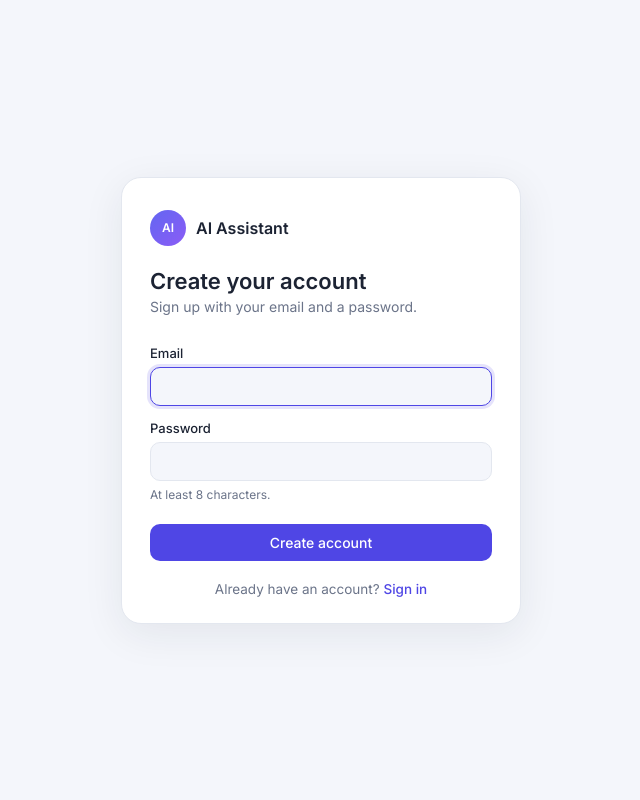
After one commit to TomYelnikoff/skilnet_deployment, a Flask app: page /signup in a window 1280 px wide. The commit adds this page. Shown: the whole page, without its empty margins (319-959 px from the left). Run offline with Flask 3, Linux system fonts and the light colour scheme.

Commit message:
Add email/password auth and compacted chat context
Auth:
- users table in SQLite (unique lowercased email, salted password hash)
- /signup and /login pages, /api/signup|login|logout|me, signed session cookie
- chat pages and /api/* require login; conversations are scoped per user
- session secret from SECRET_KEY or persisted .secret_key on the data volume
- public /healthz; Docker healthcheck now uses it

Context compaction:
- only the last CONTEXT_WINDOW_MESSAGES (default 5) are sent verbatim
- older messages are folded into a rolling summary saved on the conversation
  and sent in the system prompt; summarizer failures degrade gracefully
- summarization token usage is included in the per-message/total counters

Co-Authored-By: Claude Sonnet 5.5 <noreply@anthropic.com>

```diff
--- a/app.py
+++ b/app.py
@@ -1,10 +1,23 @@
 import os
+import re
+import secrets
 import sqlite3
-from datetime import datetime, timezone
+from datetime import datetime, timedelta, timezone
+from functools import wraps
 
 import boto3
 from botocore.exceptions import ClientError, NoCredentialsError
-from flask import Flask, g, jsonify, render_template, request
+from flask import (
+    Flask,
+    g,
+    jsonify,
+    redirect,
+    render_template,
+    request,
+    session as flask_session,
+    url_for,
+)
+from werkzeug.security import check_password_hash, generate_password_hash
 
 BASE_DIR = os.path.dirname(os.path.abspath(__file__))
 DB_PATH = os.environ.get("CHAT_DB_PATH", os.path.join(BASE_DIR, "chat_history.db"))
@@ -14,11 +27,60 @@ MODEL_ID = os.environ.get("BEDROCK_MODEL_ID", "global.anthropic.claude-opus-4-6-
 SYSTEM_PROMPT = os.environ.get(
     "SYSTEM_PROMPT", "You are a helpful, concise and friendly assistant."
 )
-MAX_HISTORY_MESSAGES = 40  # cap context sent to the model
+# Context window, like n8n's default Simple Memory: only the last N messages are
+# sent verbatim. Older ones are compacted into a rolling summary that is saved
+# on the conversation and sent in the system prompt instead.
+CONTEXT_WINDOW_MESSAGES = max(1, int(os.environ.get("CONTEXT_WINDOW_MESSAGES", "5")))
+SUMMARY_MODEL_ID = os.environ.get("SUMMARY_MODEL_ID", MODEL_ID)
+SUMMARY_MAX_TOKENS = 600
+SUMMARY_SYSTEM_PROMPT = (
+    "You maintain a compact running summary of a conversation between a user and an "
+    "AI assistant. Given the previous summary (if any) and newer messages, output the "
+    "updated summary only. Keep durable facts, names, numbers, user preferences, "
+    "decisions, code/identifiers and unresolved tasks. Drop pleasantries and "
+    "repetition. Plain text, at most about 200 words."
+)
 MAX_MESSAGE_CHARS = 8000
 MAX_TITLE_CHARS = 60
 
+MIN_PASSWORD_CHARS = 8
+MAX_PASSWORD_CHARS = 128  # bound hashing cost
+MAX_EMAIL_CHARS = 254
+EMAIL_RE = re.compile(r"^[^@\s]+@[^@\s]+\.[^@\s]+$")
+# Hash checked when the email is unknown, so login timing doesn't reveal accounts.
+DUMMY_HASH = generate_password_hash("not-a-real-password")
+
+
+def load_secret_key():
+    """SECRET_KEY env var, else a random key persisted next to the database so
+    sessions survive restarts (the /data volume in Docker)."""
+    env = os.environ.get("SECRET_KEY")
+    if env:
+        return env
+    path = os.path.join(os.path.dirname(os.path.abspath(DB_PATH)), ".secret_key")
+    for _ in range(2):
+        try:
+            with open(path) as f:
+                return f.read().strip()
+        except FileNotFoundError:
+            try:
+                fd = os.open(path, os.O_WRONLY | os.O_CREAT | os.O_EXCL, 0o600)
+            except FileExistsError:
+                continue
+            with os.fdopen(fd, "w") as f:
+                f.write(secrets.token_hex(32))
+    raise RuntimeError("Could not load or create the session secret key")
+
+
 app = Flask(__name__)
+app.config.update(
+    SECRET_KEY=load_secret_key(),
+    SESSION_COOKIE_HTTPONLY=True,
+    SESSION_COOKIE_SAMESITE="Lax",
+    # Set SESSION_COOKIE_SECURE=1 when serving over HTTPS.
+    SESSION_COOKIE_SECURE=os.environ.get("SESSION_COOKIE_SECURE") == "1",
+    PERMANENT_SESSION_LIFETIME=timedelta(days=7),
+)
 
 session = boto3.Session(region_name=AWS_REGION)
 bedrock = session.client("bedrock-runtime")
@@ -38,6 +100,12 @@ CREATE TABLE IF NOT EXISTS messages (
     role            TEXT NOT NULL CHECK (role IN ('user', 'assistant')),
     content         TEXT NOT NULL,
     created_at      TEXT NOT NULL
+);
+CREATE TABLE IF NOT EXISTS users (
+    id            INTEGER PRIMARY KEY AUTOINCREMENT,
+    email         TEXT NOT NULL UNIQUE,
+    password_hash TEXT NOT NULL,
+    created_at    TEXT NOT NULL
 );
 CREATE INDEX IF NOT EXISTS idx_messages_conv ON messages(conversation_id, id);
 CREATE INDEX IF NOT EXISTS idx_conv_updated ON conversations(updated_at DESC);
@@ -71,31 +139,211 @@ def init_db():
         for col in ("input_tokens", "output_tokens"):
             if col not in cols:
                 conn.execute(f"ALTER TABLE messages ADD COLUMN {col} INTEGER")
+        # Migration: conversations belong to a user (pre-auth rows stay NULL
+        # and are not visible to any account).
+        conv_cols = {r[1] for r in conn.execute("PRAGMA table_info(conversations)")}
+        if "user_id" not in conv_cols:
+            conn.execute(
+                "ALTER TABLE conversations ADD COLUMN user_id INTEGER "
+                "REFERENCES users(id) ON DELETE CASCADE"
+            )
+        # Migration: compacted context. summary covers messages with id <= summary_upto.
+        conv_cols = {r[1] for r in conn.execute("PRAGMA table_info(conversations)")}
+        if "summary" not in conv_cols:
+            conn.execute("ALTER TABLE conversations ADD COLUMN summary TEXT")
+        if "summary_upto" not in conv_cols:
+            conn.execute(
+                "ALTER TABLE conversations ADD COLUMN summary_upto INTEGER NOT NULL DEFAULT 0"
+            )
+        conn.execute(
+            "CREATE INDEX IF NOT EXISTS idx_conv_user "
+            "ON conversations(user_id, updated_at DESC)"
+        )
 
 
 def conversation_row(db, conv_id):
+    """The conversation, only if it belongs to the signed-in user."""
     return db.execute(
-        "SELECT id, title, created_at, updated_at FROM conversations WHERE id = ?",
-        (conv_id,),
+        "SELECT id, title, created_at, updated_at FROM conversations "
+        "WHERE id = ? AND user_id = ?",
+        (conv_id, g.user["id"]),
     ).fetchone()
+
+
+def compact_context(db, conv_id, window_first_id):
+    """Fold messages older than the context window into the saved summary.
+
+    Returns (summary_text_or_None, (input_tokens, output_tokens) or None). The
+    tokens are only set when a summarization call was actually made. On a model
+    failure the previous summary is kept and compaction is retried next turn.
+    """
+    conv = db.execute(
+        "SELECT summary, summary_upto FROM conversations WHERE id = ?", (conv_id,)
+    ).fetchone()
+    summary, upto = (conv["summary"], conv["summary_upto"]) if conv else (None, 0)
+
+    older = db.execute(
+        "SELECT id, role, content FROM messages "
+        "WHERE conversation_id = ? AND id > ? AND id < ? ORDER BY id",
+        (conv_id, upto, window_first_id),
+    ).fetchall()
+    if not older:
+        return summary, None
+
+    transcript = "\n".join(f"{m['role'].upper()}: {m['content']}" for m in older)
+    prompt = (
+        f"Previous summary:\n{summary or '(none)'}\n\n"
+        f"Newer messages to fold in:\n{transcript}\n\nUpdated summary:"
+    )
+    try:
+        resp = bedrock.converse(
+            modelId=SUMMARY_MODEL_ID,
+            system=[{"text": SUMMARY_SYSTEM_PROMPT}],
+            messages=[{"role": "user", "content": [{"text": prompt}]}],
+            inferenceConfig={"maxTokens": SUMMARY_MAX_TOKENS, "temperature": 0.2},
+        )
+    except (ClientError, NoCredentialsError) as err:
+        app.logger.error("Context compaction failed, will retry next turn: %s", err)
+        return summary, None
+
+    new_summary = "".join(
+        b["text"] for b in resp["output"]["message"]["content"] if "text" in b
+    ).strip()
+    if not new_summary:
+        return summary, None
+    db.execute(
+        "UPDATE conversations SET summary = ?, summary_upto = ? WHERE id = ?",
+        (new_summary, older[-1]["id"], conv_id),
+    )
+    db.commit()
+    usage = resp.get("usage", {})
+    return new_summary, (usage.get("inputTokens") or 0, usage.get("outputTokens") or 0)
+
+
+# -------------------------------------------------------------------- auth
+def login_required(view):
+    @wraps(view)
+    def wrapped(*args, **kwargs):
+        uid = flask_session.get("user_id")
+        user = (
+            get_db().execute("SELECT id, email FROM users WHERE id = ?", (uid,)).fetchone()
+            if uid is not None
+            else None
+        )
+        if user is None:
+            flask_session.clear()
+            if request.path.startswith("/api/"):
+                return jsonify(error="Authentication required."), 401
+            return redirect(url_for("login_page"))
+        g.user = user
+        return view(*args, **kwargs)
+
+    return wrapped
+
+
+def credentials_from_request():
+    data = request.get_json(silent=True) or {}
+    email = data.get("email")
+    password = data.get("password")
+    email = email.strip().lower() if isinstance(email, str) else ""
+    return email, password if isinstance(password, str) else ""
+
+
+def start_session(user_id):
+    flask_session.clear()
+    flask_session.permanent = True
+    flask_session["user_id"] = user_id
+
+
+@app.get("/healthz")
+def healthz():
+    return jsonify(status="ok")
+
+
+@app.get("/login")
+def login_page():
+    if flask_session.get("user_id") is not None:
+        return redirect(url_for("index"))
+    return render_template("auth.html", mode="login")
+
+
+@app.get("/signup")
+def signup_page():
+    if flask_session.get("user_id") is not None:
+        return redirect(url_for("index"))
+    return render_template("auth.html", mode="signup")
+
+
+@app.post("/api/signup")
+def signup():
+    email, password = credentials_from_request()
+    if not email or len(email) > MAX_EMAIL_CHARS or not EMAIL_RE.match(email):
+        return jsonify(error="Enter a valid email address."), 400
+    if len(password) < MIN_PASSWORD_CHARS:
+        return jsonify(error=f"Password must be at least {MIN_PASSWORD_CHARS} characters."), 400
+    if len(password) > MAX_PASSWORD_CHARS:
+        return jsonify(error=f"Password must be at most {MAX_PASSWORD_CHARS} characters."), 400
+
+    db = get_db()
+    try:
+        cur = db.execute(
+            "INSERT INTO users (email, password_hash, created_at) VALUES (?, ?, ?)",
+            (email, generate_password_hash(password), now()),
+        )
+        db.commit()
+    except sqlite3.IntegrityError:
+        return jsonify(error="An account with this email already exists."), 409
+    start_session(cur.lastrowid)
+    return jsonify(user={"email": email}), 201
+
+
+@app.post("/api/login")
+def login():
+    email, password = credentials_from_request()
+    user = None
+    if email and password and len(password) <= MAX_PASSWORD_CHARS:
+        user = get_db().execute(
+            "SELECT id, email, password_hash FROM users WHERE email = ?", (email,)
+        ).fetchone()
+    ok = check_password_hash(user["password_hash"] if user else DUMMY_HASH, password)
+    if user is None or not ok:
+        return jsonify(error="Invalid email or password."), 401
+    start_session(user["id"])
+    return jsonify(user={"email": user["email"]})
+
+
+@app.post("/api/logout")
+def logout():
+    flask_session.clear()
+    return jsonify(ok=True)
+
+
+@app.get("/api/me")
+@login_required
+def me():
+    return jsonify(user={"email": g.user["email"]})
 
 
 # ------------------------------------------------------------------ routes
 @app.get("/")
+@login_required
 def index():
-    return render_template("index.html")
+    return render_template("index.html", email=g.user["email"])
 
 
 @app.get("/api/conversations")
+@login_required
 def list_conversations():
     rows = get_db().execute(
         "SELECT id, title, created_at, updated_at FROM conversations "
-        "ORDER BY updated_at DESC, id DESC"
+        "WHERE user_id = ? ORDER BY updated_at DESC, id DESC",
+        (g.user["id"],),
     ).fetchall()
     return jsonify(conversations=[dict(r) for r in rows])
 
 
 @app.get("/api/conversations/<int:conv_id>")
+@login_required
 def get_conversation(conv_id):
     db = get_db()
     conv = conversation_row(db, conv_id)
@@ -120,14 +368,15 @@ def get_conversation(conv_id):
 
 
 @app.patch("/api/conversations/<int:conv_id>")
+@login_required
 def rename_conversation(conv_id):
     title = ((request.get_json(silent=True) or {}).get("title") or "").strip()
     if not title:
         return jsonify(error="Title cannot be empty."), 400
     db = get_db()
     cur = db.execute(
-        "UPDATE conversations SET title = ? WHERE id = ?",
-        (title[:MAX_TITLE_CHARS], conv_id),
+        "UPDATE conversations SET title = ? WHERE id = ? AND user_id = ?",
+        (title[:MAX_TITLE_CHARS], conv_id, g.user["id"]),
     )
     db.commit()
     if cur.rowcount == 0:
@@ -136,9 +385,12 @@ def rename_conversation(conv_id):
 
 
 @app.delete("/api/conversations/<int:conv_id>")
+@login_required
 def delete_conversation(conv_id):
     db = get_db()
-    cur = db.execute("DELETE FROM conversations WHERE id = ?", (conv_id,))
+    cur = db.execute(
+        "DELETE FROM conversations WHERE id = ? AND user_id = ?", (conv_id, g.user["id"])
+    )
     db.commit()
     if cur.rowcount == 0:
         return jsonify(error="Conversation not found."), 404
@@ -146,6 +398,7 @@ def delete_conversation(conv_id):
 
 
 @app.post("/api/chat")
+@login_required
 def chat():
     data = request.get_json(silent=True) or {}
     text = (data.get("message") or "").strip()[:MAX_MESSAGE_CHARS]
@@ -161,8 +414,9 @@ def chat():
         title = " ".join(text.split())[:MAX_TITLE_CHARS]
         ts = now()
         cur = db.execute(
-            "INSERT INTO conversations (title, created_at, updated_at) VALUES (?, ?, ?)",
-            (title, ts, ts),
+            "INSERT INTO conversations (title, created_at, updated_at, user_id) "
+            "VALUES (?, ?, ?, ?)",
+            (title, ts, ts, g.user["id"]),
         )
         conv_id = cur.lastrowid
         created_new = True
@@ -184,19 +438,26 @@ def chat():
             db.execute("DELETE FROM messages WHERE id = ?", (user_msg_id,))
         db.commit()
 
+    # Sliding window: only the last N messages go to the model verbatim.
     rows = db.execute(
-        "SELECT role, content FROM messages WHERE conversation_id = ? "
+        "SELECT id, role, content FROM messages WHERE conversation_id = ? "
         "ORDER BY id DESC LIMIT ?",
-        (conv_id, MAX_HISTORY_MESSAGES),
+        (conv_id, CONTEXT_WINDOW_MESSAGES),
     ).fetchall()[::-1]
+    while rows and rows[0]["role"] != "user":
+        rows.pop(0)
     messages = [{"role": r["role"], "content": [{"text": r["content"]}]} for r in rows]
-    while messages and messages[0]["role"] != "user":
-        messages.pop(0)
+
+    # Everything older than the window is folded into the saved rolling summary.
+    summary, summary_tokens = compact_context(db, conv_id, rows[0]["id"] if rows else 0)
+    system_text = SYSTEM_PROMPT
+    if summary:
+        system_text += "\n\nSummary of the earlier conversation:\n" + summary
 
     try:
         response = bedrock.converse(
             modelId=MODEL_ID,
-            system=[{"text": SYSTEM_PROMPT}],
+            system=[{"text": system_text}],
             messages=messages,
             inferenceConfig={"maxTokens": 1000, "temperature": 0.5},
         )
@@ -215,6 +476,10 @@ def chat():
     usage = response.get("usage", {})
     input_tokens = usage.get("inputTokens")
     output_tokens = usage.get("outputTokens")
+    if summary_tokens and input_tokens is not None:
+        # Count the compaction call too, so totals reflect the real cost.
+        input_tokens += summary_tokens[0]
+        output_tokens = (output_tokens or 0) + summary_tokens[1]
 
     ts = now()
     db.execute(
--- /dev/null
+++ b/static/auth.js
@@ -0,0 +1,39 @@
+(() => {
+  const card = document.querySelector(".auth-card");
+  const form = document.getElementById("auth-form");
+  const errorEl = document.getElementById("auth-error");
+  const submit = document.getElementById("auth-submit");
+  const endpoint = card.dataset.mode === "signup" ? "/api/signup" : "/api/login";
+
+  function showError(msg) {
+    errorEl.textContent = msg;
+    errorEl.hidden = !msg;
+  }
+
+  form.addEventListener("submit", async (e) => {
+    e.preventDefault();
+    showError("");
+    const email = form.email.value.trim();
+    const password = form.password.value;
+
+    if (!email || !password) return showError("Enter your email and password.");
+    if (endpoint === "/api/signup" && password.length < 8) {
+      return showError("Password must be at least 8 characters.");
+    }
+
+    submit.disabled = true;
+    try {
+      const res = await fetch(endpoint, {
+        method: "POST",
+        headers: { "Content-Type": "application/json" },
+        body: JSON.stringify({ email, password }),
+      });
+      const data = await res.json().catch(() => ({}));
+      if (!res.ok) throw new Error(data.error || `Request failed (${res.status})`);
+      window.location.href = "/";
+    } catch (err) {
+      showError(err.message);
+      submit.disabled = false;
+    }
+  });
+})();
--- a/static/style.css
+++ b/static/style.css
@@ -247,3 +247,52 @@ textarea::placeholder { color: var(--muted); }
   }
   .message { max-width: 94%; }
 }
+
+/* --------------------------------------------------------------- Auth */
+.auth-card {
+  width: 100%; max-width: 400px;
+  background: var(--surface);
+  border: 1px solid var(--border); border-radius: 20px;
+  box-shadow: var(--shadow);
+  padding: 32px 28px 26px;
+}
+.auth-card .brand { margin-bottom: 22px; }
+.auth-card h2 { font-size: 22px; margin: 0 0 4px; }
+.auth-sub { margin: 0 0 22px; color: var(--muted); font-size: 14px; }
+.auth-card form { display: flex; flex-direction: column; gap: 6px; }
+.auth-card label { font-size: 13px; font-weight: 500; margin-top: 8px; }
+.auth-card input {
+  font: inherit; font-size: 14.5px; color: var(--text);
+  background: var(--bg);
+  border: 1px solid var(--border); border-radius: 10px;
+  padding: 10px 12px; outline: none;
+  transition: border-color .15s, box-shadow .15s;
+}
+.auth-card input:focus { border-color: var(--primary); box-shadow: 0 0 0 3px rgba(79, 70, 229, .15); }
+.field-hint { margin: 0; font-size: 12px; color: var(--muted); }
+.auth-error {
+  margin: 8px 0 0; padding: 10px 12px; border-radius: 10px;
+  background: var(--error-bg); color: var(--error-text); font-size: 13.5px;
+}
+.auth-error[hidden] { display: none; }
+.auth-card .btn-primary { margin-top: 16px; }
+.auth-card .btn-primary:disabled { opacity: .55; cursor: not-allowed; }
+.auth-switch { margin: 20px 0 0; text-align: center; font-size: 13.5px; color: var(--muted); }
+.auth-switch a { color: var(--primary); text-decoration: none; font-weight: 500; }
+.auth-switch a:hover { text-decoration: underline; }
+
+/* Signed-in user + sign out, bottom of the sidebar */
+.sidebar-user {
+  display: flex; align-items: center; gap: 8px;
+  padding: 12px 16px; border-top: 1px solid var(--border);
+  font-size: 13px;
+}
+.sidebar-user .user-email {
+  flex: 1; min-width: 0; color: var(--muted);
+  white-space: nowrap; overflow: hidden; text-overflow: ellipsis;
+}
+.btn-link {
+  font: inherit; font-size: 13px; color: var(--primary);
+  background: none; border: none; cursor: pointer; padding: 4px 6px; border-radius: 6px;
+}
+.btn-link:hover { background: var(--bot-bubble); }
--- /dev/null
+++ b/templates/auth.html
@@ -0,0 +1,52 @@
+<!DOCTYPE html>
+<html lang="en">
+<head>
+  <meta charset="UTF-8">
+  <meta name="viewport" content="width=device-width, initial-scale=1">
+  <title>{{ "Create account" if mode == "signup" else "Sign in" }} · AI Assistant</title>
+  <link rel="preconnect" href="https://fonts.googleapis.com">
+  <link rel="preconnect" href="https://fonts.gstatic.com" crossorigin>
+  <link href="https://fonts.googleapis.com/css2?family=Inter:wght@400;500;600&display=swap" rel="stylesheet">
+  <link rel="stylesheet" href="{{ url_for('static', filename='style.css') }}">
+</head>
+<body>
+  <main class="auth-card" data-mode="{{ mode }}">
+    <div class="brand">
+      <div class="avatar avatar-bot" aria-hidden="true">AI</div>
+      <h1>AI Assistant</h1>
+    </div>
+
+    <h2>{{ "Create your account" if mode == "signup" else "Welcome back" }}</h2>
+    <p class="auth-sub">
+      {{ "Sign up with your email and a password." if mode == "signup" else "Sign in to continue to your conversations." }}
+    </p>
+
+    <form id="auth-form" novalidate>
+      <label for="email">Email</label>
+      <input id="email" name="email" type="email" autocomplete="email" required autofocus maxlength="254">
+
+      <label for="password">Password</label>
+      <input id="password" name="password" type="password" required maxlength="128"
+             autocomplete="{{ 'new-password' if mode == 'signup' else 'current-password' }}"
+             {% if mode == "signup" %}minlength="8" aria-describedby="pw-hint"{% endif %}>
+      {% if mode == "signup" %}<p id="pw-hint" class="field-hint">At least 8 characters.</p>{% endif %}
+
+      <p id="auth-error" class="auth-error" role="alert" hidden></p>
+
+      <button id="auth-submit" class="btn-primary" type="submit">
+        {{ "Create account" if mode == "signup" else "Sign in" }}
+      </button>
+    </form>
+
+    <p class="auth-switch">
+      {% if mode == "signup" %}
+        Already have an account? <a href="{{ url_for('login_page') }}">Sign in</a>
+      {% else %}
+        New here? <a href="{{ url_for('signup_page') }}">Create an account</a>
+      {% endif %}
+    </p>
+  </main>
+
+  <script src="{{ url_for('static', filename='auth.js') }}"></script>
+</body>
+</html>
--- a/templates/index.html
+++ b/templates/index.html
@@ -23,6 +23,10 @@
         </button>
       </div>
       <nav id="history" class="history"></nav>
+      <div class="sidebar-user">
+        <span class="user-email" title="{{ email }}">{{ email }}</span>
+        <button id="logout-btn" class="btn-link" type="button">Sign out</button>
+      </div>
     </aside>
     <div id="backdrop" class="backdrop"></div>
 
```
Also changed, not shown: static/app.js (+8 -0 lines), 3 other files.
